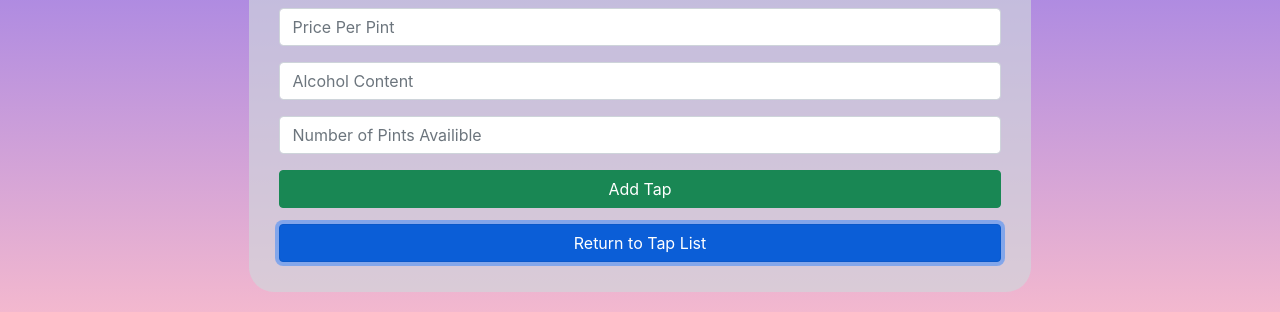
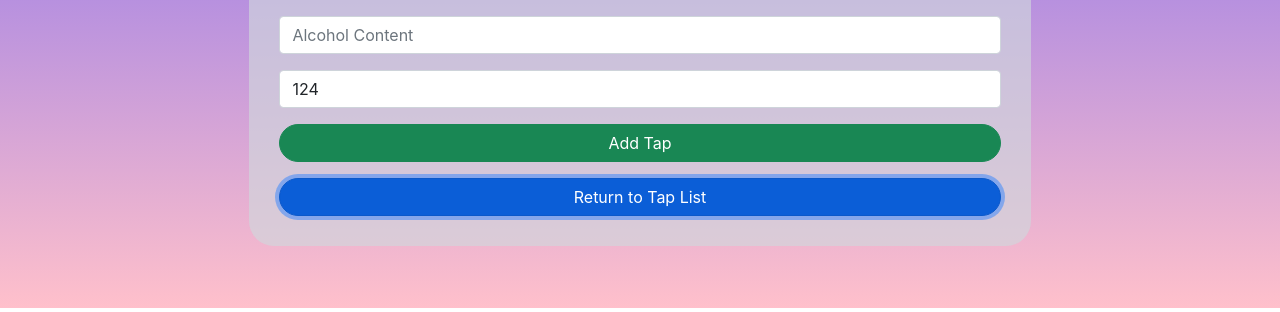
Before and after one commit to JesseDWhite/wish-you-were-beer-2, a React (Create React App) app: page / in a window 1280 px wide. Both pictures are taken after a click on the button "Add New Tap". Shown: the part 492-804 px from the top of the page. Built offline with nearby package versions, Linux system fonts and the light colour scheme.

Commit message:
:boom: work on functionallity for selling pints.

```diff
--- a/src/App.css
+++ b/src/App.css
@@ -1,3 +1,8 @@
+body {
+  background-image: linear-gradient(rgb(69, 69, 255), pink);
+  background-attachment: fixed;
+  height: 100%;
+}
 
 h1 {
   font-family: 'Lobster', cursive;
@@ -20,13 +25,23 @@ button {
   width: 100%;
 }
 
+.btn-custom {
+  border-radius: 20px;
+}
+
+.btn-custom-sm {
+  margin-right: auto;
+  margin-left: auto;
+  border-radius: 20px;
+  width: 50%;
+}
+
 .container {
   display: flex;
   justify-content: center;
+  flex-direction: column;
   align-items: center;
-  height: 100vh;
   margin-top: 30px;
-  margin-bottom: 30px;
 }
 
 .card {
@@ -35,11 +50,7 @@ button {
   border-radius: 25px;
   padding: 30px;
   border: none;
-}
-
-body {
-  background: linear-gradient(rgb(69, 69, 255), pink);
-  height: 100%;
+  margin-bottom: 30px;
 }
 
 #beer-image {
--- a/src/components/EditTapForm.js
+++ b/src/components/EditTapForm.js
@@ -8,7 +8,7 @@ function EditTapForm(props) {
   function handleEditTapFormSubmission(event) {
     event.preventDefault();
 
-    props.onEditTap({ name: event.target.name.value, brand: event.target.brand.value, price: event.target.price.value, alcoholContent: event.target.alcoholContent.value, quantity: event.target.quantity.value, id: tap.id })
+    props.onEditTap({ name: event.target.name.value, brand: event.target.brand.value, price: event.target.price.value, alcoholContent: event.target.alcoholContent.value, pints: event.target.pints.value, id: tap.id })
   }
 
   return (
--- a/src/components/NewTapForm.js
+++ b/src/components/NewTapForm.js
@@ -7,7 +7,7 @@ function NewTapForm(props) {
   function handleNewTapFormSubmission(event) {
     event.preventDefault();
 
-    props.onNewTapCreation({ name: event.target.name.value, brand: event.target.brand.value, price: event.target.price.value, alcoholContent: event.target.alcoholContent.value, quantity: event.target.quantity.value, id: v4() });
+    props.onNewTapCreation({ name: event.target.name.value, brand: event.target.brand.value, price: event.target.price.value, alcoholContent: event.target.alcoholContent.value, pints: event.target.pints.value, id: v4() });
   };
 
   NewTapForm.propTypes = {
--- a/src/components/ReusableForm.js
+++ b/src/components/ReusableForm.js
@@ -31,11 +31,12 @@ function ReusableForm(props) {
         />
         <input
           type='number'
-          name='quantity'
+          name='pints'
+          value='124'
           placeholder='Number of Pints Availible'
           className='form-control mb-3'
         />
-        <button type="submit" className="btn btn-success">{props.buttonText}</button>
+        <button type="submit" className="btn btn-success btn-custom">{props.buttonText}</button>
       </form>
     </React.Fragment>
   )
--- a/src/components/Tap.js
+++ b/src/components/Tap.js
@@ -4,15 +4,16 @@ import PropTypes from 'prop-types';
 function Tap(props) {
   return (
     <React.Fragment>
-      <div onClick={() => props.whenTapClicked(props.id)}>
-        <div class="card tap-card">
-          <h2>{props.name}</h2>
-          <h3>Brewer - {props.brand}</h3>
-          <p>Price - ${props.price}</p>
-          <p>ABV - {props.alcoholContent}</p>
-          <p>Pints Left - {props.quantity}</p>
-        </div>
+      {/* <div onClick={() => props.whenTapClicked(props.id)}> */}
+      <div class="card tap-card">
+        <h2>{props.name}</h2>
+        <h3>Brewer - {props.brand}</h3>
+        <p>Price - ${props.price}</p>
+        <p>ABV - {props.alcoholContent}</p>
+        <p>Pints Left - {props.pints}</p>
+        <button class="btn btn-success btn-sm btn-custom-sm" onClick={() => props.whenPintSells(props.id)}>Sell Pint</button>
       </div>
+      {/* </div> */}
     </React.Fragment>
   )
 }
@@ -22,9 +23,10 @@ Tap.propTypes = {
   brand: PropTypes.string,
   price: PropTypes.number,
   alcoholContent: PropTypes.number,
-  quantity: PropTypes.number,
+  pints: PropTypes.number,
   id: PropTypes.string,
-  whenTapClicked: PropTypes.func
+  whenTapClicked: PropTypes.func,
+  whenPintSells: PropTypes.func
 };
 
 export default Tap;
--- a/src/components/TapDetails.js
+++ b/src/components/TapDetails.js
@@ -10,9 +10,15 @@ function TapDetails(props) {
       <h3>{tap.brand}</h3>
       <p>{tap.price}</p>
       <p>{tap.alcoholContent}</p>
-      <p>{tap.quantity}</p>
-      <button className="btn btn-success mb-3" onClick={props.onClickingEdit}>Edit Tap Details</button>
-      <button className="btn btn-danger mb-3" onClick={() => onClickingDelete(tap.id)}>Remove Tap</button>
+      <p>{tap.pints}</p>
+      <div class="row">
+        <div class="col-6">
+          <button className="btn btn-success mb-3 btn-custom" onClick={props.onClickingEdit}>Edit Tap Details</button>
+        </div>
+        <div class="col-6">
+          <button className="btn btn-danger mb-3 btn-custom" onClick={() => onClickingDelete(tap.id)}>Remove Tap</button>
+        </div>
+      </div>
     </React.Fragment>
   )
 }
--- a/src/components/TapList.js
+++ b/src/components/TapList.js
@@ -8,11 +8,12 @@ function TapList(props) {
       {props.tapList.map((tap) =>
         <Tap
           whenTapClicked={props.onTapSelection}
+          whenPintSells={props.onSaleOfPint}
           name={tap.name}
           brand={tap.brand}
           price={tap.price}
           alcoholContent={tap.alcoholContent}
-          quantity={tap.quantity}
+          pints={tap.pints}
           id={tap.id}
           key={tap.id}
         />
@@ -23,7 +24,8 @@ function TapList(props) {
 
 TapList.propTypes = {
   tapList: PropTypes.array,
-  onTapSelection: PropTypes.func
+  onTapSelection: PropTypes.func,
+  onSaleOfPint: PropTypes.func
 }
 
 export default TapList;
--- a/src/components/TapRoomControl.js
+++ b/src/components/TapRoomControl.js
@@ -12,8 +12,18 @@ class TapRoomControl extends React.Component {
       masterTapList: [],
       selectedTap: null,
       editing: false,
-      sellingPints: false
+      pints: 0
     };
+  }
+
+  handleSellingPint = (id) => {
+    const newPintValue = this.masterTapList.filter(tap => tap.id === id)[0]
+    // if (this.newPintValue > 0) {
+    this.setState({
+      selectedTap: newPintValue,
+      pints: this.state.pints - 1
+    });
+    // }
   }
 
   handleClick = () => {
@@ -22,7 +32,6 @@ class TapRoomControl extends React.Component {
         formVisisbleOnPage: false,
         selectedTap: null,
         editing: false,
-        sellingPints: false
       })
     } else {
       this.setState(prevState => ({ formVisisbleOnPage: !prevState.formVisisbleOnPage, }));
@@ -91,14 +100,15 @@ class TapRoomControl extends React.Component {
     } else {
       currentlyVisibleState = <TapList
         tapList={this.state.masterTapList}
-        onTapSelection={this.handleChangingSelectedTap} />;
+        onTapSelection={this.handleChangingSelectedTap}
+        onSaleOfPint={this.handleSellingPint} />;
       buttonText = "Add New Tap"
     }
 
     return (
       <React.Fragment>
         {currentlyVisibleState}
-        <button className="btn btn-primary mt-3" onClick={this.handleClick}>{buttonText}</button>
+        <button className="btn btn-primary mt-3 btn-custom" onClick={this.handleClick}>{buttonText}</button>
       </React.Fragment>
     )
   }
```
Also changed, not shown: src/components/SellPint.js (deleted, +0 -10 lines).
